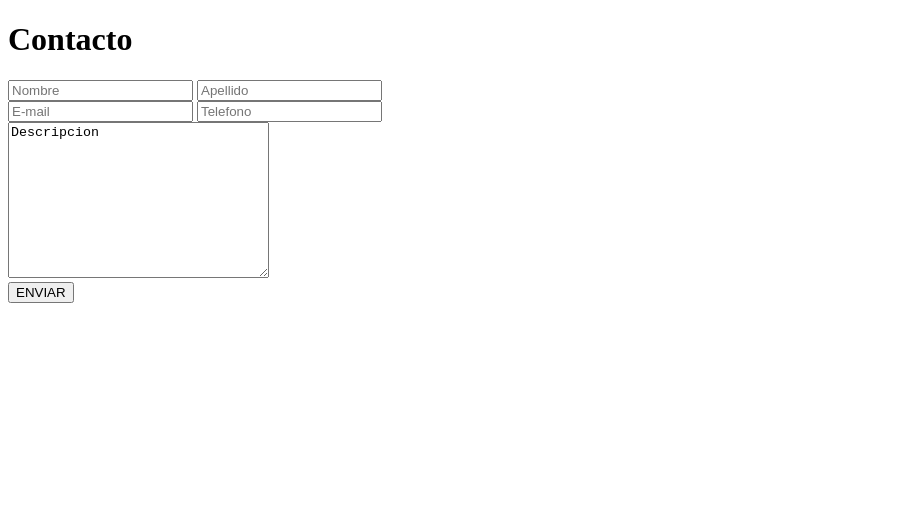
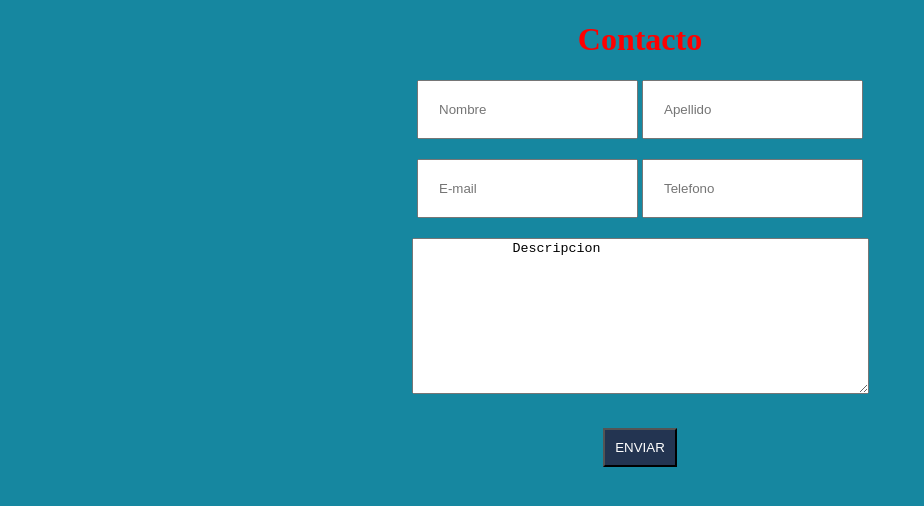
Before and after one commit to maramarkxd1/Hackaton-03, a plain HTML site: page feature.html in a window 1280 px wide. Shown: the whole page, without its empty margins (0-924 px from the left). Drawn offline with Linux system fonts and the light colour scheme.

Commit message:
add style main.css to feature.html

```diff
--- a/feature.html
+++ b/feature.html
@@ -4,12 +4,14 @@
     <meta charset="UTF-8">
     <meta http-equiv="X-UA-Compatible" content="IE=edge">
     <meta name="viewport" content="width=device-width, initial-scale=1.0">
+    <link rel="stylesheet" href="./style/main.css">
     <title>Document</title>
 </head>
 <body>
     <header>
         <h1>Contacto</h1>
     </header>
+    <div class="formulario">
     <div>
         <input type="text" name="name" id="name" placeholder="Nombre" >
         <input type="text" name="lastname" id="lastname" placeholder="Apellido" >
@@ -22,8 +24,8 @@
         <textarea name="descripcion" id="descripcion" cols="30" rows="10">Descripcion</textarea>
     </div>
     <div>
-        <input type="submit" name="boton1" id="boton1" value="ENVIAR" >
+        <input class="boton" type="submit" name="boton1" id="boton1" value="ENVIAR" >
     </div>
-
+    </div>
 </body>
 </html>
--- /dev/null
+++ b/style/main.css
@@ -0,0 +1,28 @@
+body {
+    background-color: #1687A0;
+}
+
+
+
+h1 {
+    text-align: center;
+    color: red;
+}
+
+.formulario {
+    text-align: center;
+}
+input {
+    padding: 20px;
+    margin-bottom: 20px;
+}
+textarea {
+    padding-left: 100px;
+    padding-right: 100px;
+}
+.boton {
+    margin-top: 30px;
+    padding: 10px;
+    background-color: #233451;
+    color: white;
+}
```
Also changed, not shown: style/reset.css (added).
